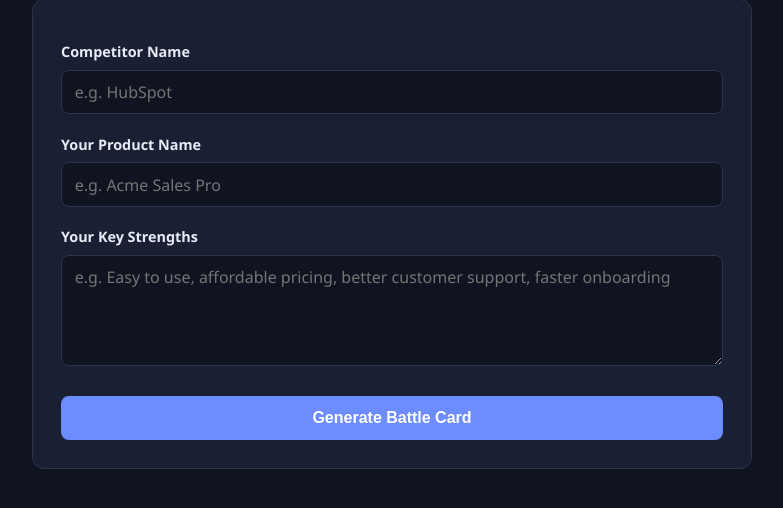
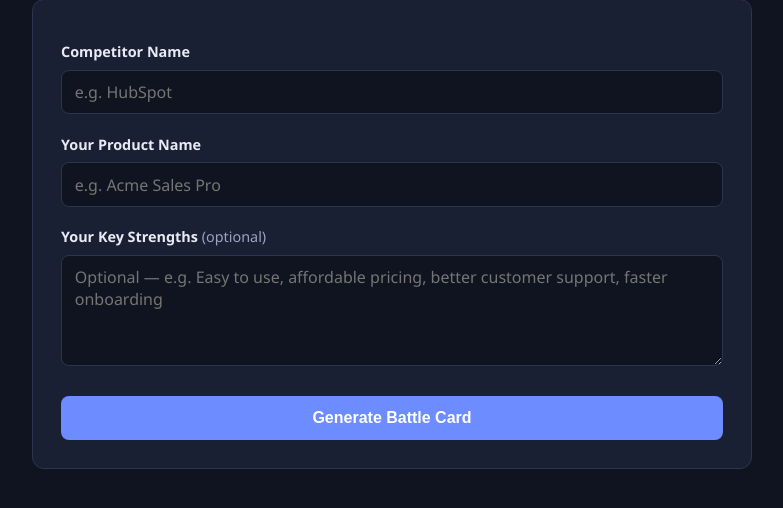
Before and after one commit to car297/battle_card_generator, a Flask app: page / in a window 1280 px wide. Shown: the part 159-667 px from the top of the page, without its empty margins (248-1031 px from the left). Run offline with Flask 3, Linux system fonts and the light colour scheme.

Commit message:
Pin patched certifi for eMudhra advisory; make Key Strengths optional
- Require certifi>=2026.10.19 per Render's eMudhra certificate advisory
  (requests and google-genai verify TLS with certifi's bundled CAs)
- Key Strengths field is now optional; Gemini infers differentiators
  when it is left blank

Co-Authored-By: Claude Opus 5.5 (1M context) <noreply@anthropic.com>

```diff
--- a/app.py
+++ b/app.py
@@ -103,6 +103,13 @@ def generate_battle_card(competitor_name, your_product_name, your_key_strengths)
     # Step 1: MCP tool call
     competitor_info = mcp_web_search(competitor_name)
 
+    # Key strengths are optional — if left blank, have Gemini infer them
+    if not your_key_strengths:
+        your_key_strengths = (
+            f"Not provided — infer likely differentiators for {your_product_name} "
+            "from general knowledge and the competitor's weaknesses."
+        )
+
     # Step 2: Gemini agent generates the battle card
     prompt = f"""
     You are an expert sales enablement agent. Analyze this competitor information
@@ -197,10 +204,11 @@ def generate():
     your_product_name = request.form.get("your_product_name", "").strip()
     your_key_strengths = request.form.get("your_key_strengths", "").strip()
 
-    if not competitor_name or not your_product_name or not your_key_strengths:
+    # Key strengths are optional; competitor and product names are required
+    if not competitor_name or not your_product_name:
         return render_template(
             "index.html",
-            error="Please fill in all fields before generating a battle card.",
+            error="Please enter a competitor name and your product name before generating a battle card.",
         )
 
     try:
--- a/requirements.txt
+++ b/requirements.txt
@@ -4,3 +4,4 @@ requests
 beautifulsoup4
 python-dotenv
 gunicorn
+certifi>=2026.10.19
--- a/static/style.css
+++ b/static/style.css
@@ -60,6 +60,11 @@ header h1 {
     font-weight: 600;
     margin-top: 0.75rem;
     font-size: 0.9rem;
+}
+
+.battle-form .optional {
+    color: var(--muted);
+    font-weight: 400;
 }
 
 .battle-form input,
--- a/templates/index.html
+++ b/templates/index.html
@@ -36,13 +36,12 @@
                 required
             >
 
-            <label for="your_key_strengths">Your Key Strengths</label>
+            <label for="your_key_strengths">Your Key Strengths <span class="optional">(optional)</span></label>
             <textarea
                 id="your_key_strengths"
                 name="your_key_strengths"
                 rows="4"
-                placeholder="e.g. Easy to use, affordable pricing, better customer support, faster onboarding"
-                required
+                placeholder="Optional — e.g. Easy to use, affordable pricing, better customer support, faster onboarding"
             ></textarea>
 
             <button type="submit" id="submit-btn">Generate Battle Card</button>
```
